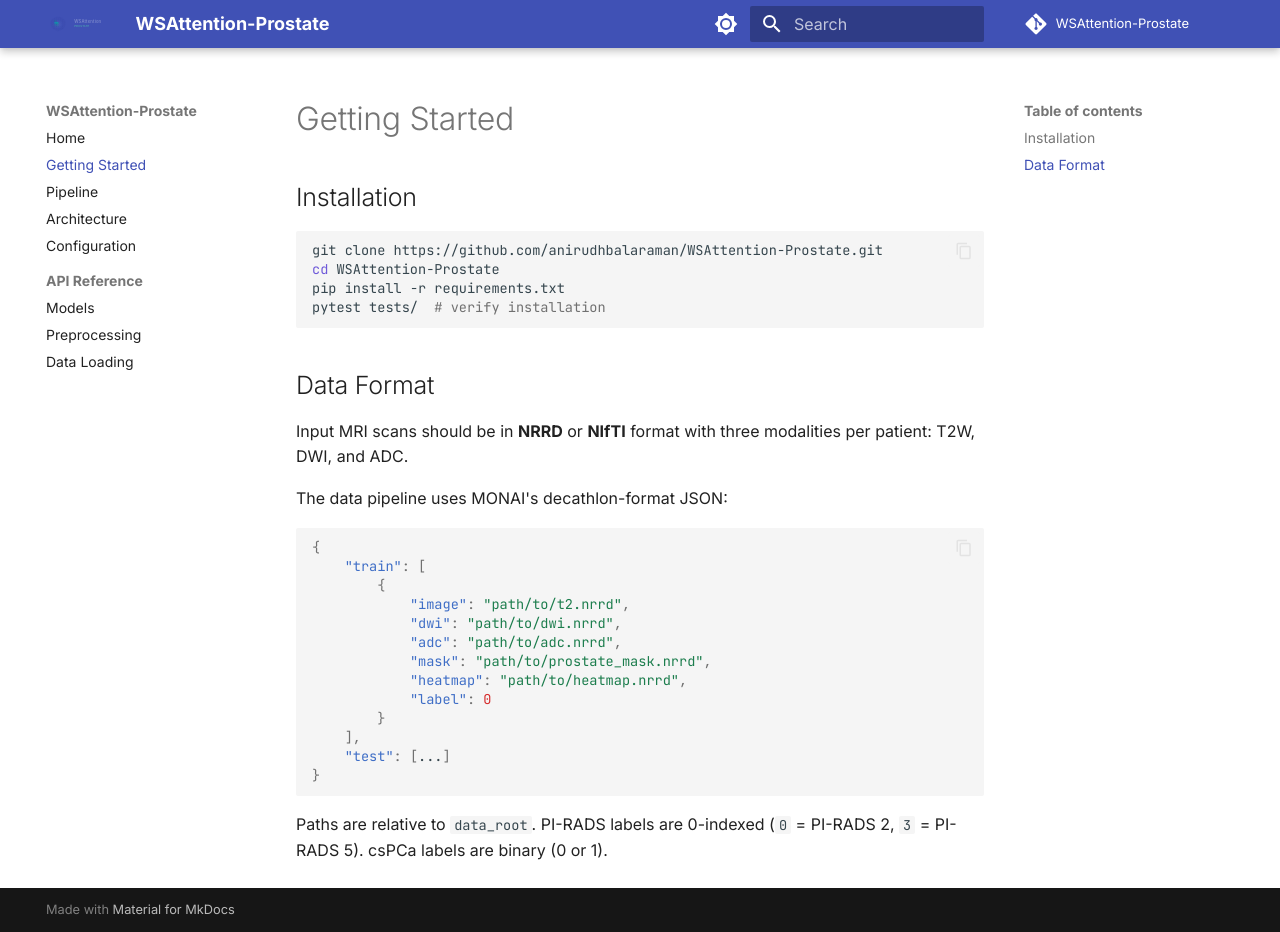
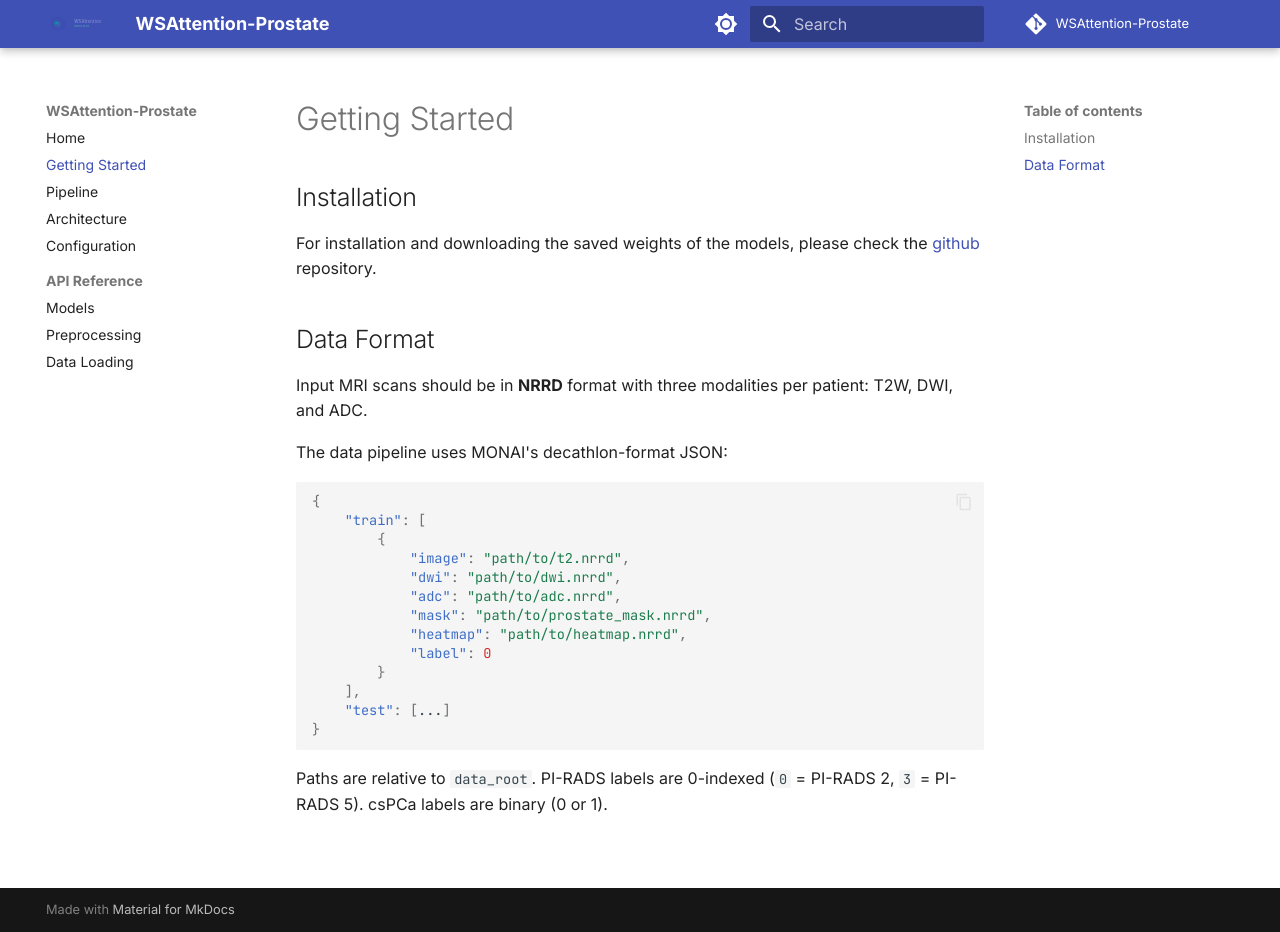
Before and after one commit to anirudhbalaraman/WSAttention-Prostate, an MkDocs documentation site: the page built from docs/getting-started.md, in a window 1280 px wide and 932 px high. Built offline with MkDocs 1.6.1 and Material for MkDocs 9.7.7, drawn with Linux system fonts in a browser that asks for light colours; comment, search, counter and statistics services are not loaded.

Commit message:
Revise installation steps and data format details
Updated installation instructions and clarified data format requirements.

````diff
--- a/docs/getting-started.md
+++ b/docs/getting-started.md
@@ -2,16 +2,11 @@
 
 ## Installation
 
-```bash
-git clone https://github.com/anirudhbalaraman/WSAttention-Prostate.git
-cd WSAttention-Prostate
-pip install -r requirements.txt
-pytest tests/  # verify installation
-```
+For installation and downloading the saved weights of the models, please check the [github](https://github.com/anirudhbalaraman/WSAttention-Prostate) repository.
 
 ## Data Format
 
-Input MRI scans should be in **NRRD** or **NIfTI** format with three modalities per patient: T2W, DWI, and ADC.
+Input MRI scans should be in **NRRD** format with three modalities per patient: T2W, DWI, and ADC.
 
 The data pipeline uses MONAI's decathlon-format JSON:
 
````
